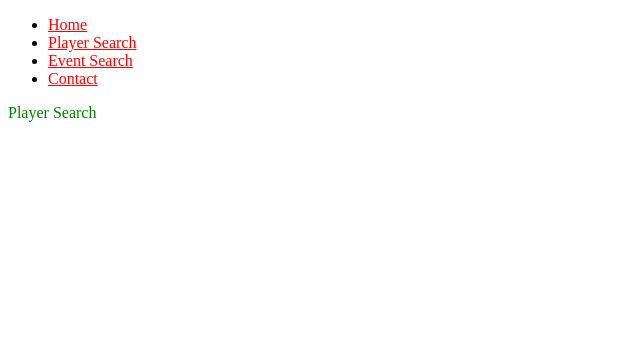
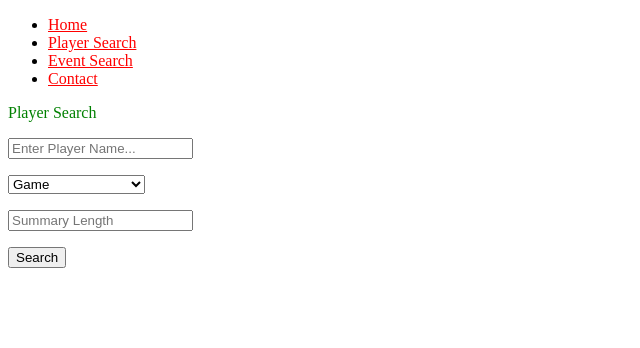
Before and after one commit to BrianZ1/CapstoneProject, a Django app: page /playersearch/ in a window 1280 px wide. Shown: the top 348 px of the page, without its empty margins (0-640 px from the left). Run offline with Django 3.2, Linux system fonts and the light colour scheme.

Commit message:
initial webpage setup

```diff
--- a/code/articles.py
+++ b/code/articles.py
@@ -12,7 +12,6 @@ from urllib import request
 
 # Google Search
 import googlesearch
-
 
 class ArticleExtractor:
 
@@ -98,7 +97,7 @@ class EventSeperator:
         team_with_player_name = {}
         players = []
 
-        team_names = soup.find_all("span", {"class": "teamLongTitle"})
+        team_names = soup.find_all("span", {"class": "mw-headline"})
         all_team_table = soup.find_all("table", {"class": "prettytable"})
 
         # Go through each table
--- a/code/tests.py
+++ b/code/tests.py
@@ -20,9 +20,9 @@ if __name__ == '__main__':
     event_extractor = articles.EventSeperator('IEM Season 11 - Gyeonggi', 'league of legends')
     article_summarizer = summarization.Summarization(5)
 
-    #site = event_extractor.get_website();
-    #site = 'https://lol.gamepedia.com/IEM_Season_11_-_Gyeonggi'
-    #sorted_team_player_list, player_list = event_extractor.get_player_team_names(site)
+#    #site = event_extractor.get_website();
+#    site = 'https://lol.gamepedia.com/IEM_Season_11_-_Gyeonggi'
+#    sorted_team_player_list, player_list = event_extractor.get_player_team_names(site)
 
 #    sorted_team_player_list = {'Team Liquid': ['Impact', 'Xmithie', 'Pobelter', 'Doublelift', 'Olleh'],
 #                              'Cloud 9': ['Licorice', 'Svenskeren', 'Jensen', 'Sneaky', 'Smoothie'],
--- /dev/null
+++ b/mysite/esports/forms.py
@@ -0,0 +1,25 @@
+from django import forms
+
+GAME_CHOICE = [
+    ('', 'Game'),
+    ('league of legends', 'Leauge of Legends'),
+        ]
+
+class PlayerSearchForm(forms.Form):
+    player_name = forms.CharField(label='', max_length=100,
+                            widget=forms.TextInput(attrs={'placeholder': 'Enter Player Name...'}))
+
+    game = forms.ChoiceField(label='', choices=GAME_CHOICE)
+
+    num_bullet = forms.IntegerField(label='',
+                                widget=forms.TextInput(attrs={'placeholder': 'Summary Length'}))
+
+class EventSearchForm(forms.Form):
+    event_name = forms.CharField(label='', max_length=100,
+                            widget=forms.TextInput(attrs={'placeholder': 'Enter Event...'}))
+    game = forms.ChoiceField(label='', choices=GAME_CHOICE)
+
+class ContactForm(forms.Form):
+    contact_name = forms.CharField(label='Name')
+    contact_email = forms.EmailField(label='Email')
+    content = forms.CharField(label='Comments', widget=forms.Textarea)
--- a/mysite/esports/templates/esports/contact.html
+++ b/mysite/esports/templates/esports/contact.html
@@ -4,4 +4,10 @@
 
 <p>Contact Page</p>
 
+<form action='/contact/' method='post'>
+    {% csrf_token %}
+    {{ form.as_p }}
+    <input type="submit" value="Submit" />
+</form>
+
 {% endblock content %}
--- a/mysite/esports/templates/esports/eventsearch.html
+++ b/mysite/esports/templates/esports/eventsearch.html
@@ -4,4 +4,10 @@
 
 <p>Event Search</p>
 
+<form action='/eventsearch/' method='post'>
+    {% csrf_token %}
+    {{ form.as_p }}
+    <input type="submit" value="Search" />
+</form>
+
 {% endblock content %}
--- a/mysite/esports/templates/esports/playersearch.html
+++ b/mysite/esports/templates/esports/playersearch.html
@@ -4,4 +4,10 @@
 
 <p>Player Search</p>
 
+<form action='/playersearch/' method='post'>
+    {% csrf_token %}
+    {{ form.as_p }}
+    <input type="submit" value="Search" />
+</form>
+
 {% endblock content %}
--- a/mysite/esports/urls.py
+++ b/mysite/esports/urls.py
@@ -5,8 +5,9 @@ from . import views
 urlpatterns = [
     path('', views.home, name='home'),
     path('playersearch/', views.playerSearch, name='playersearch'),
-    path('playerresults/', views.playerResults, name='playerresults'),
+    path('playersearch/<str:name>/', views.playerResults, name='playerresults'),
     path('eventsearch/', views.eventSearch, name='eventsearch'),
-    path('eventresults/', views.eventResults, name='eventresults'),
+    path('eventsearch/<str:name>/', views.eventResults, name='eventresults'),
     path('contact/', views.contact, name='contact'),
+
 ]
--- a/mysite/esports/views.py
+++ b/mysite/esports/views.py
@@ -1,21 +1,76 @@
 from django.shortcuts import render
-from django.http import HttpResponse
+from django.http import HttpResponse, HttpResponseRedirect
 
+from .forms import PlayerSearchForm, EventSearchForm, ContactForm
+
+import sys
+sys.path.append(r'..\code')
+import main
 
 def home(request):
     return render(request, 'esports/home.html')
 
 def playerSearch(request):
-    return render(request, 'esports/playersearch.html')
+    if request.method == 'POST':
+        form = PlayerSearchForm(request.POST)
 
-def playerResults(request):
-    return render(request, 'esports/playerresults.html')
+        if form.is_valid():
+          request.session['player_name'] = form.cleaned_data['player_name']
+          request.session['game'] = form.cleaned_data['game']
+          request.session['num_bullet'] = form.cleaned_data['num_bullet']
+
+          return HttpResponseRedirect('/esports/playersearch/' + request.session.get('player_name', None))
+    else:
+        form = PlayerSearchForm()
+
+    return render(request, 'esports/playersearch.html', {'form': form})
+
+def playerResults(request, name):
+    player_name = request.session.get('player_name', None)
+    game = request.session.get('game', None)
+    num_bullet = request.session.get('num_bullet', None)
+
+    summary = main.player_search(player_name, game, num_bullet)
+
+    context = {'player_name': player_name, 'summary': summary}
+
+    return render(request, 'esports/playerresults.html', context)
 
 def eventSearch(request):
-    return render(request, 'esports/eventsearch.html')
+    if request.method == 'POST':
+        form = EventSearchForm(request.POST)
 
-def eventResults(request):
-    return render(request, 'esports/eventresults.html')
+        if form.is_valid():
+          request.session['event_name'] = form.cleaned_data['event_name']
+          request.session['game'] = form.cleaned_data['game']
+
+          return HttpResponseRedirect('/esports/eventsearch/' + request.session.get('event_name', None))
+    else:
+        form = EventSearchForm()
+
+    return render(request, 'esports/eventsearch.html', {'form': form})
+
+def eventResults(request, name):
+    event_name = request.session.get('event_name', None)
+    game = request.session.get('game', None)
+
+    sorted_team_player_list = main.event_search(event_name, game)
+
+    context = {'event_name': event_name, 'game': game, 'sorted_team_player_list': sorted_team_player_list}
+
+    return render(request, 'esports/eventresults.html', context)
 
 def contact(request):
-    return render(request, 'esports/contact.html')
+    if request.method == 'POST':
+        form = ContactForm(request.POST)
+
+        if form.is_valid():
+          request.session['contact_name'] = form.cleaned_data['contact_name']
+          request.session['contact_email'] = form.cleaned_data['contact_email']
+          request.session['content'] = form.cleaned_data['content']
+
+          return HttpResponseRedirect('/contact/')
+    else:
+        form = ContactForm()
+
+    return render(request, 'esports/contact.html', {'form': form})
```
Also changed, not shown: code/main.py (+52 -61 lines), mysite/esports/templates/esports/eventresults.html (+15 -0 lines), mysite/esports/templates/esports/playerresults.html (+8 -0 lines), code/__init__.py (added), mysite/db.sqlite3, 2 other files.
